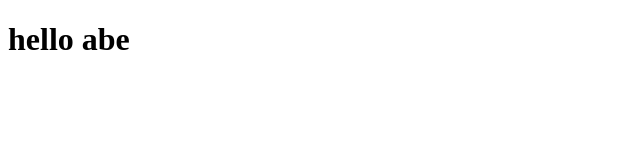
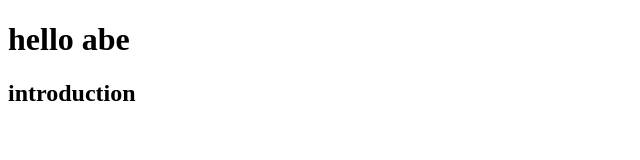
Before and after one commit to Ndg19/abebee, a plain HTML site: page index.html in a window 1280 px wide. Shown: the whole page, without its empty margins (0-640 px from the left). Drawn offline with Linux system fonts and the light colour scheme.

Commit message:
Update index.html

```diff
--- a/index.html
+++ b/index.html
@@ -7,5 +7,7 @@
 </head>
 <body>
     <h1>hello abe</h1>
+    <h2> introduction
+    </h2>
 </body>
 </html>
```
